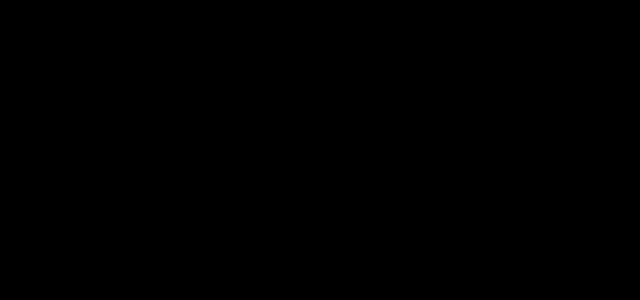
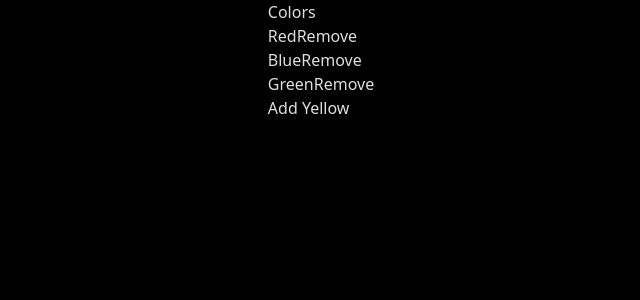
Before and after one commit to BruceStar314/Playground, a React (Vite) app in the folder jsx-zero/: page / in a window 1280 px wide. Shown: the top 300 px of the page, without its empty margins (319-959 px from the left). Built offline with nearby package versions, Linux system fonts and the light colour scheme.

Commit message:
Messed around with keys

```diff
--- a/jsx-zero/src/App.jsx
+++ b/jsx-zero/src/App.jsx
@@ -1,15 +1,33 @@
+// This component lets you add and remove colors from a list
+import { useState } from "react"
 
+export default function ColorManager() {
+  const [colors, setColors] = useState([
+    { id: 1, name: "Red" },
+    { id: 2, name: "Blue" },
+    { id: 3, name: "Green" }
+  ])
 
-function App() {
-    const colors = ["red", "green", "blue"];
+  const addColor = (newColor) => {
+    setColors([...colors, { id: colors.length + 1, name: newColor }])
+  }
 
-const brighter = colors.map(color => color + "light")
-console.log(brighter); // ["red light", "green light", "blue light"]
+  const removeColor = (id) => {
+    setColors(colors.filter(color => color.id !== id))
+  }
 
-    return (
-       console.log(brighter)
-    )
-
+  return (
+    <div>
+      <h2>Colors</h2>
+      <ul>
+        {colors.map((color) => (
+          <li key={color.id}>
+            {color.name}
+            <button onClick={() => removeColor(color.id)}>Remove</button>
+          </li>
+        ))}
+      </ul>
+      <button onClick={() => addColor("Yellow")}>Add Yellow</button>
+    </div>
+  )
 }
-
-export default App
--- a/jsx-zero/src/main.jsx
+++ b/jsx-zero/src/main.jsx
@@ -1,9 +1,9 @@
 import { createRoot } from "react-dom/client";
 import "./CSS/index.css";
-import App from "./App.jsx";
+import Greeting from "./App.jsx";
 
 createRoot(document.getElementById("root")).render(
   <>
-    <App/>
+    <Greeting/>
   </>
 )
```
Also changed, not shown: jsx-zero/src/react/holder.jsx (deleted).
